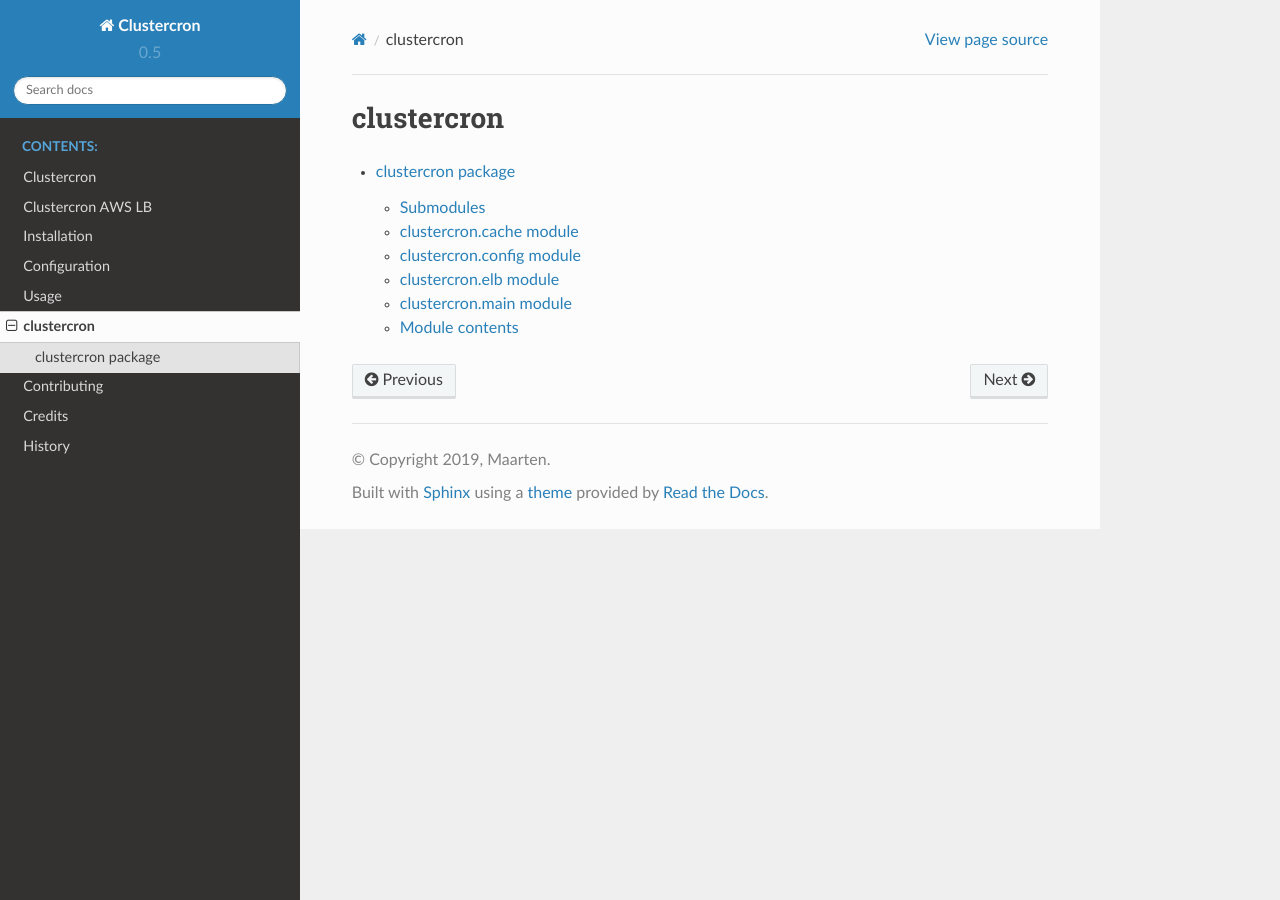
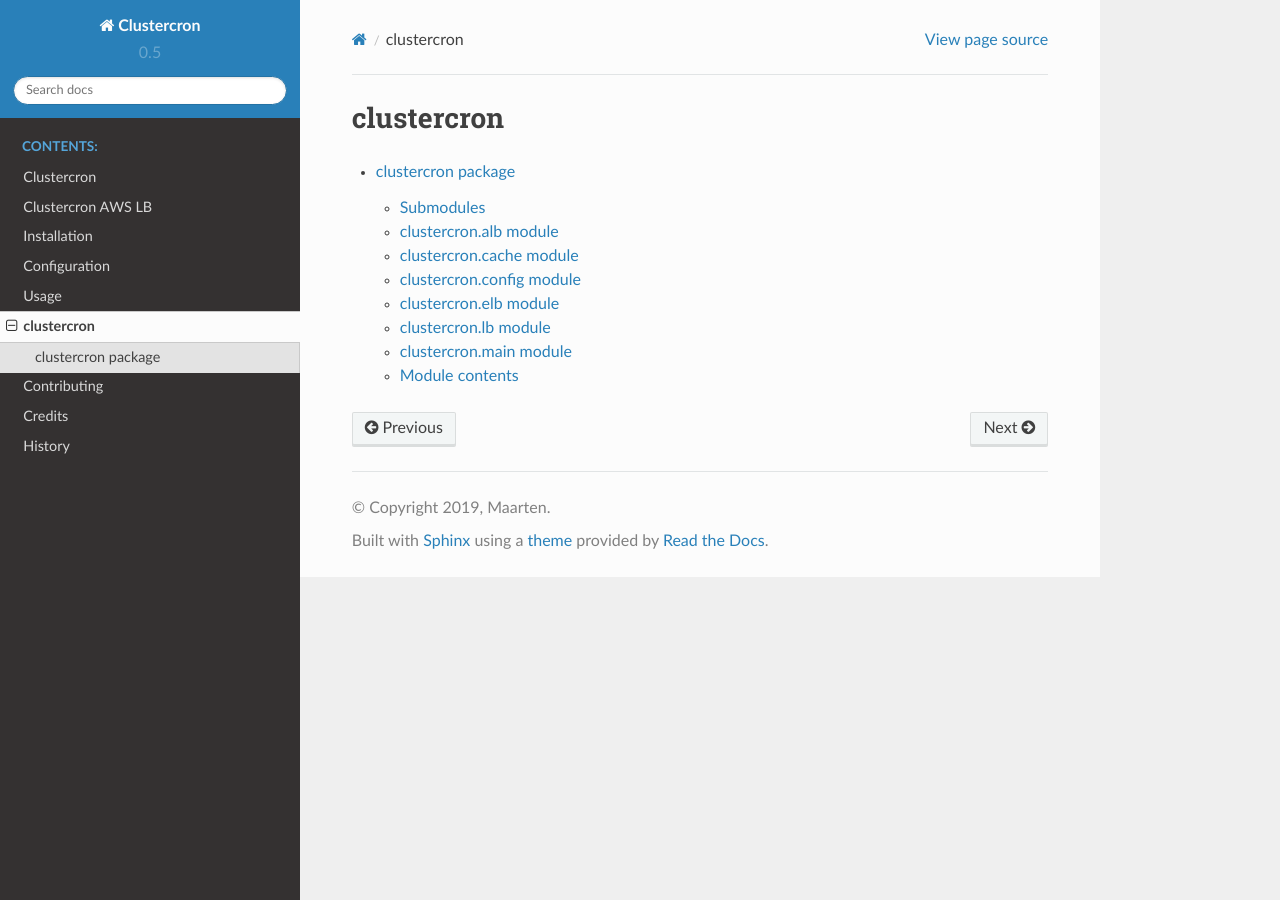
Before and after one commit to maartenq/clustercron, a Sphinx documentation site: the page built from docs/modules.rst, in a window 1280 px wide. Built offline with Sphinx 7.4.7 and the Read the Docs theme 2.0.0, drawn with Linux system fonts in a browser that asks for light colours.

Commit message:
Changelog for upcoming release 0.5.3

```diff
--- a/HISTORY.rst
+++ b/HISTORY.rst
@@ -3,6 +3,12 @@
 =======
 History
 =======
+
+0.5.3 (2019-07-31)
+------------------
+
+* Docs update
+
 
 0.5.2 (2019-07-31)
 ------------------
--- a/docs/clustercron.rst
+++ b/docs/clustercron.rst
@@ -3,6 +3,14 @@
 
 Submodules
 ----------
+
+clustercron.alb module
+----------------------
+
+.. automodule:: clustercron.alb
+    :members:
+    :undoc-members:
+    :show-inheritance:
 
 clustercron.cache module
 ------------------------
@@ -28,6 +36,14 @@
     :undoc-members:
     :show-inheritance:
 
+clustercron.lb module
+---------------------
+
+.. automodule:: clustercron.lb
+    :members:
+    :undoc-members:
+    :show-inheritance:
+
 clustercron.main module
 -----------------------
 
--- a/docs/modules.rst
+++ b/docs/modules.rst
@@ -2,6 +2,6 @@
 ===========
 
 .. toctree::
-   :maxdepth: 3
+   :maxdepth: 4
 
    clustercron
```
